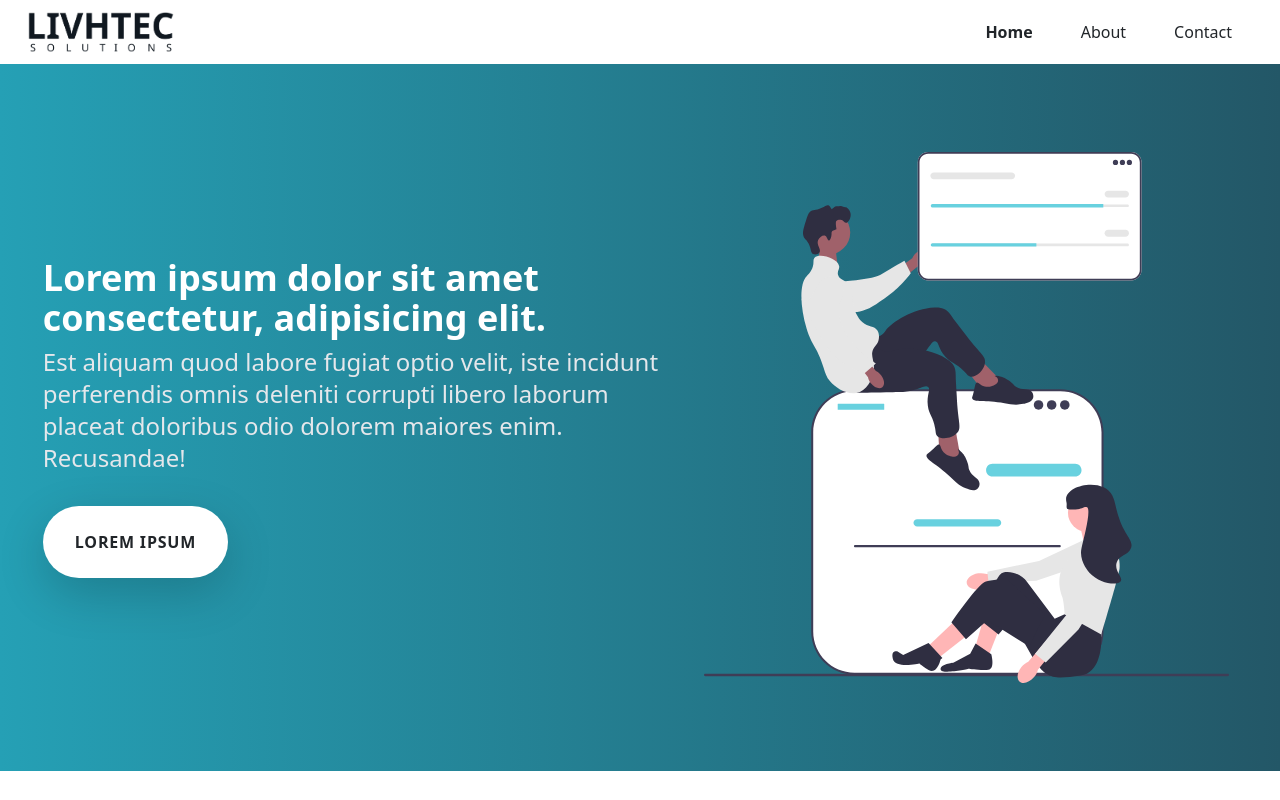
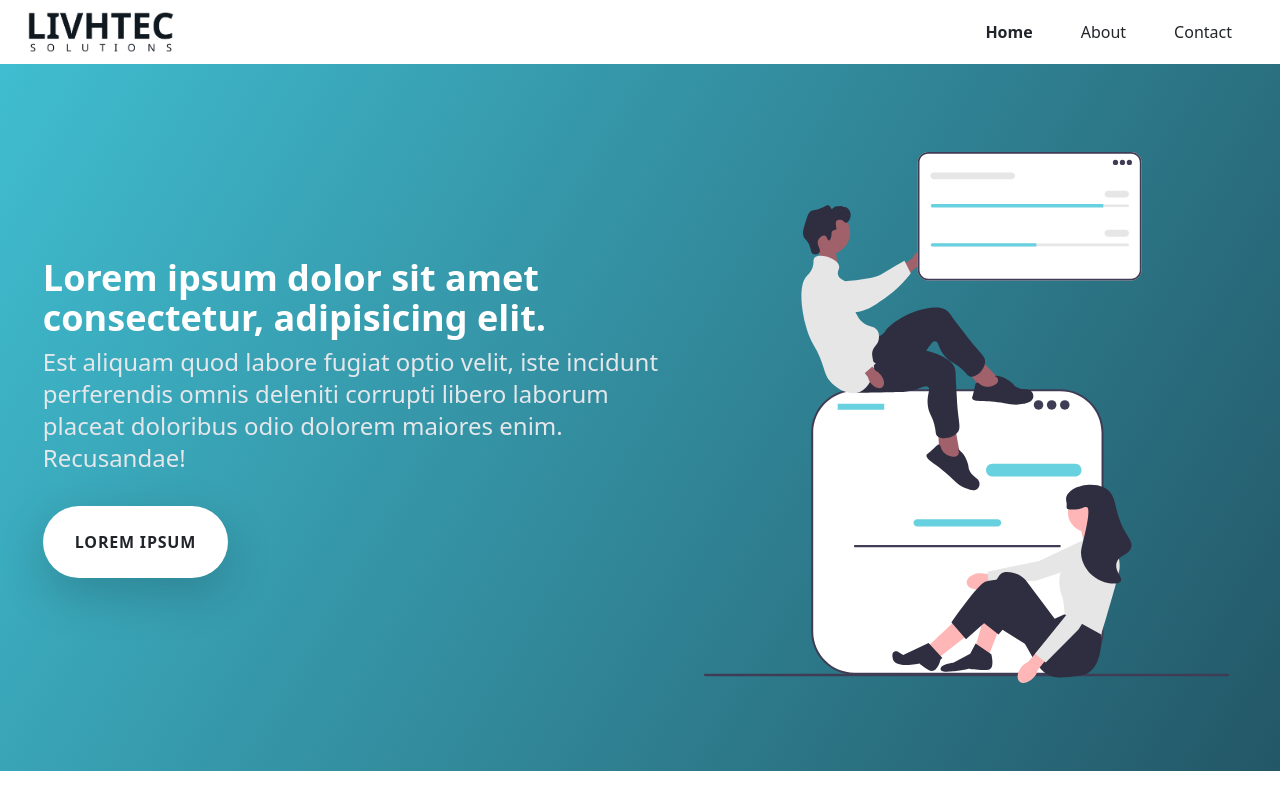
Before and after one commit to silvapereiraeduardo/livhtec, a React (Create React App) app: page / in a window 1280 px wide. Shown: the top 800 px of the page. Built offline with nearby package versions, Linux system fonts and the light colour scheme; the HTML template or start-up script is replaced by a standard one.

Commit message:
atualizacao do tema

```diff
--- a/src/App.css
+++ b/src/App.css
@@ -1,3 +1,3 @@
 .gradient {
-    background: linear-gradient(90deg, theme('colors.primary.500') 0%, theme('colors.primary.800') 100%)
+    background: linear-gradient(120deg, theme('colors.primary.400') 0%, theme('colors.primary.800') 100%)
 }
```
